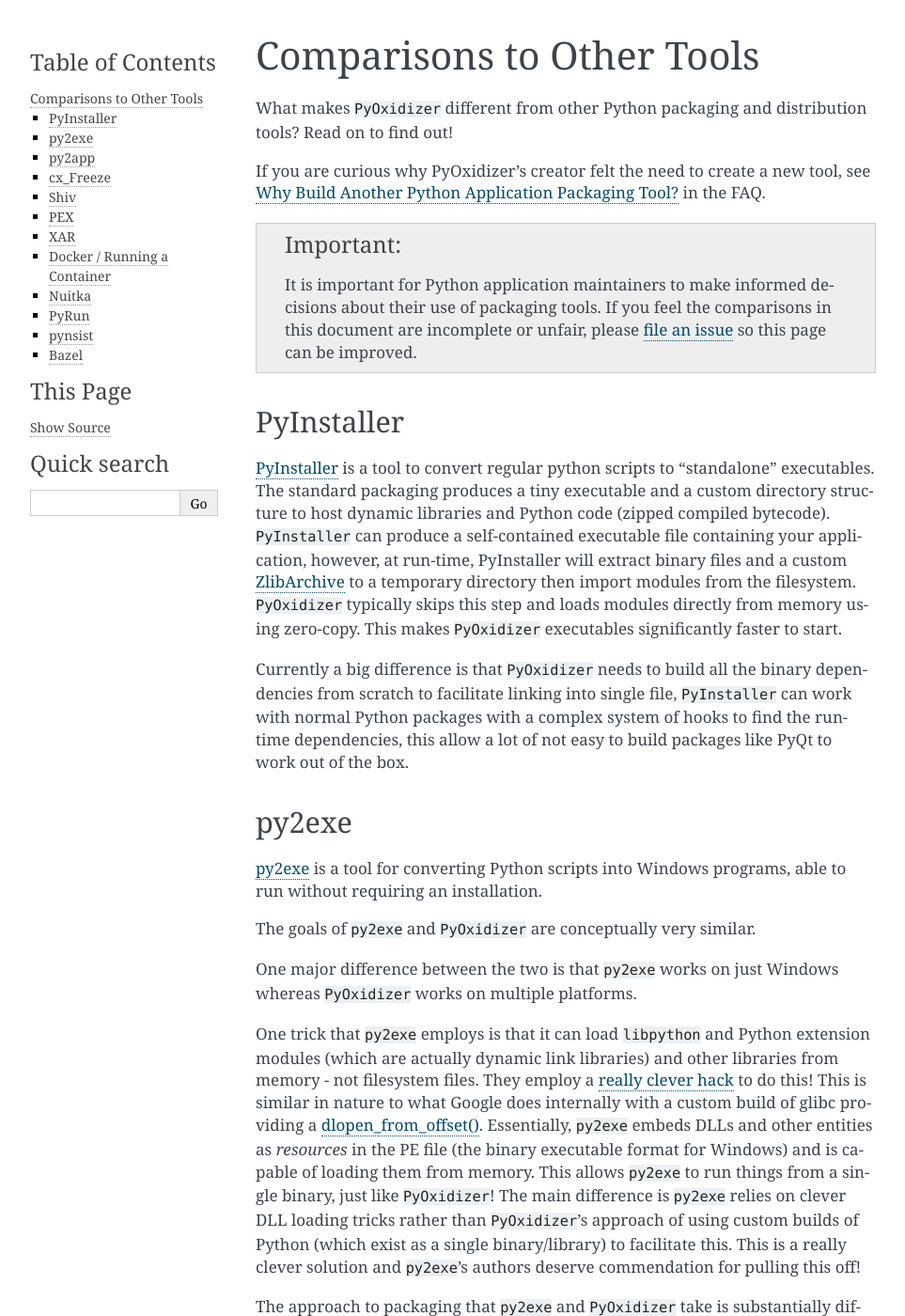
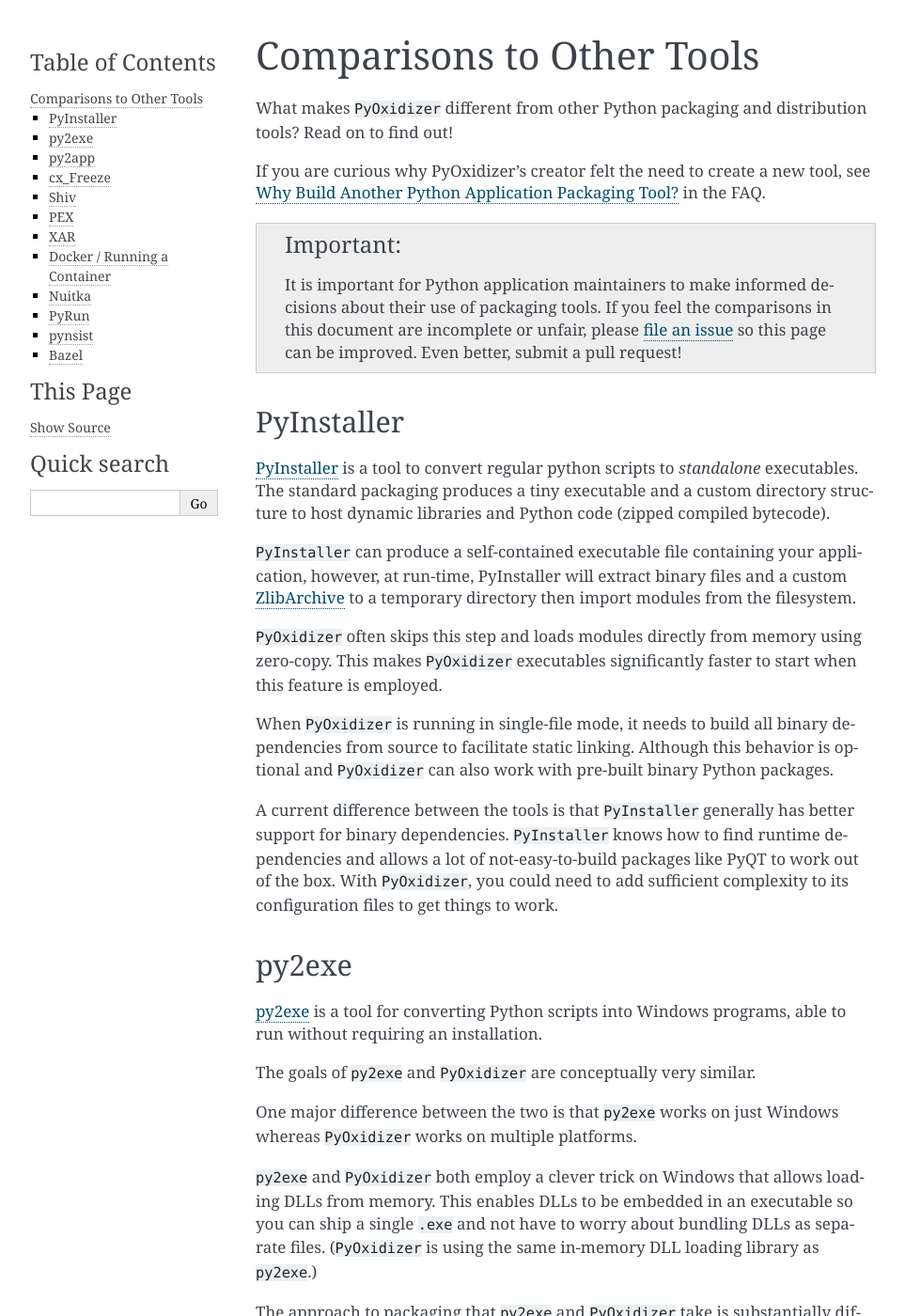
Before and after one commit to indygreg/PyOxidizer, a Sphinx documentation site: the page built from docs/comparisons.rst, in a window 1280 px wide and 1400 px high. Shown: the whole window at 94% size, without its empty margins (148-1111 px from the left). Built offline with Sphinx 7.4.7, drawn with Linux system fonts in a browser that asks for light colours; the version number is read from the project's files by our own code; some of the changed text lies outside the part shown.

Commit message:
docs: update some comparisons
Updated some text to reflect newer features in PyOxidizer.

Also updated docs on shiv to not incorrectly state that shebangs
don't work on Windows. (They do courtesy of py.exe.) This
closes #118.

```diff
--- a/docs/comparisons.rst
+++ b/docs/comparisons.rst
@@ -17,7 +17,7 @@
    decisions about their use of packaging tools. If you feel the comparisons
    in this document are incomplete or unfair, please
    `file an issue <https://github.com/indygreg/PyOxidizer/issues>`_ so
-   this page can be improved.
+   this page can be improved. Even better, submit a pull request!
 
 .. _compare_pyinstaller:
 
@@ -25,22 +25,29 @@
 ===========
 
 `PyInstaller <https://www.pyinstaller.org/>`_ is a tool to convert regular
-python scripts to "standalone" executables. The standard packaging produces
+python scripts to *standalone* executables. The standard packaging produces
 a tiny executable and a custom directory structure to host dynamic libraries
 and Python code (zipped compiled bytecode).
+
 ``PyInstaller`` can produce a self-contained executable file containing your
 application, however, at run-time, PyInstaller will extract binary
 files and a custom `ZlibArchive <https://pyinstaller.readthedocs.io/en/latest/advanced-topics.html#zlibarchive>`_
 to a temporary directory then import modules from the filesystem.
-``PyOxidizer`` typically skips this step and loads modules directly from
+
+``PyOxidizer`` often skips this step and loads modules directly from
 memory using zero-copy. This makes ``PyOxidizer`` executables significantly
-faster to start.
+faster to start when this feature is employed.
 
-Currently a big difference is that ``PyOxidizer`` needs to build all the binary
-dependencies from scratch to facilitate linking into single file,
-``PyInstaller`` can work with normal Python packages with a complex system of
-hooks to find the runtime dependencies, this allow a lot of not easy to build
-packages like PyQt to work out of the box.
+When ``PyOxidizer`` is running in single-file mode, it needs to build all
+binary dependencies from source to facilitate static linking. Although this
+behavior is optional and ``PyOxidizer`` can also work with pre-built binary
+Python packages.
+
+A current difference between the tools is that ``PyInstaller`` generally has
+better support for binary dependencies. ``PyInstaller`` knows how to find
+runtime dependencies and allows a lot of not-easy-to-build packages like PyQT
+to work out of the box. With ``PyOxidizer``, you could need to add sufficient
+complexity to its configuration files to get things to work.
 
 .. _compare_py2exe:
 
@@ -55,24 +62,14 @@
 One major difference between the two is that ``py2exe`` works on just Windows
 whereas ``PyOxidizer`` works on multiple platforms.
 
-One trick that ``py2exe`` employs is that it can load ``libpython`` and
-Python extension modules (which are actually dynamic link libraries) and
-other libraries from memory - not filesystem files. They employ a
-`really clever hack <https://sourceforge.net/p/py2exe/svn/HEAD/tree/trunk/py2exe/source/README-MemoryModule.txt>`_
-to do this! This is similar in nature to what Google does internally with
-a custom build of glibc providing a
-`dlopen_from_offset() <https://sourceware.org/bugzilla/show_bug.cgi?id=11767>`_.
-Essentially, ``py2exe`` embeds DLLs and other entities as *resources*
-in the PE file (the binary executable format for Windows) and is capable
-of loading them from memory. This allows ``py2exe`` to run things from a
-single binary, just like ``PyOxidizer``! The main difference is ``py2exe``
-relies on clever DLL loading tricks rather than ``PyOxidizer``'s approach
-of using custom builds of Python (which exist as a single binary/library)
-to facilitate this. This is a really clever solution and ``py2exe``'s
-authors deserve commendation for pulling this off!
+``py2exe`` and ``PyOxidizer`` both employ a clever trick on Windows that
+allows loading DLLs from memory. This enables DLLs to be embedded in an
+executable so you can ship a single ``.exe`` and not have to worry about
+bundling DLLs as separate files. (``PyOxidizer`` is using the same
+in-memory DLL loading library as ``py2exe``.)
 
 The approach to packaging that ``py2exe`` and ``PyOxidizer`` take is
-substantially different. py2exe embeds itself into ``setup.py`` as a
+substantially different. ``py2exe`` embeds itself into ``setup.py`` as a
 ``distutils`` extension. ``PyOxidizer`` wants to exist at a higher level
 and interact with the output of ``setup.py`` rather than get involved in the
 convoluted mess of ``distutils`` internals. This enables ``PyOxidizer`` to
@@ -125,12 +122,12 @@
 
 Shiv requires the target system to have a Python executable and for the target
 to support shebangs in executable files. This is acceptable for controlled
-\*NIX environments. It isn't acceptable for Windows (which doesn't support
-shebangs) nor for environments where you can't guarantee an appropriate
-Python executable is available.
+environments where Python is installed and Python shebangs work. It isn't
+acceptable for environments where you can't guarantee an appropriate Python
+executable is installed/available.
 
-Also, by distributing our own Python interpreter with the application,
-PyOxidizer has stronger guarantees about the run-time environment. For
+By distributing its own Python interpreter with the application,
+``PyOxidizer`` has stronger guarantees about the run-time environment. For
 example, your application can aggressively target the latest Python version.
 Another benefit of distributing your own Python interpreter is you can run a
 Python interpreter with various optimizations, such as profile-guided
@@ -198,7 +195,7 @@
 
 Since Nuitka is effectively a new Python interpreter, there are risks to
 running Python in this environment. Some code has dependencies on CPython
-behaviors. There may be subtle bugs are lacking features from Nuitka.
+behaviors. There may be subtle bugs or lacking features from Nuitka.
 However, Nuitka supposedly supports every Python construct, so many
 applications should *just work*.
 
```
Also changed, not shown: other parts of docs/comparisons.rst (+1 -1 lines).
